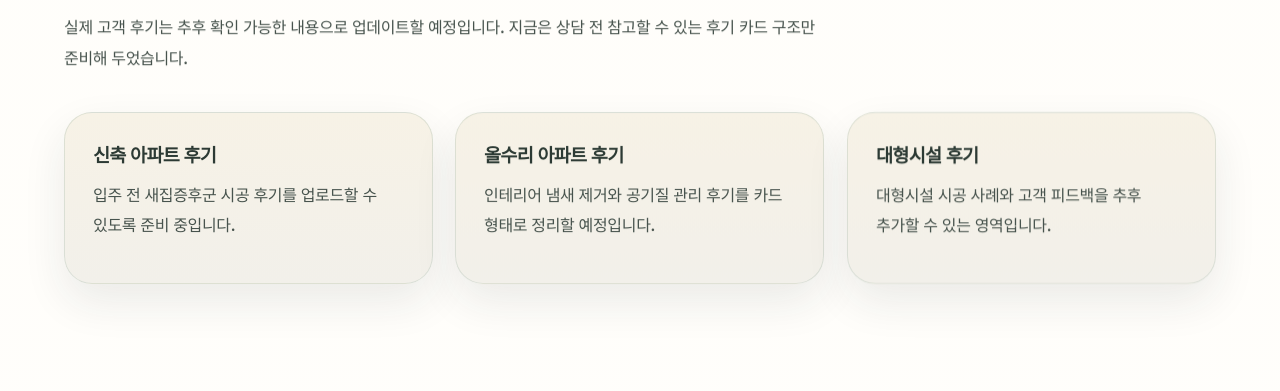
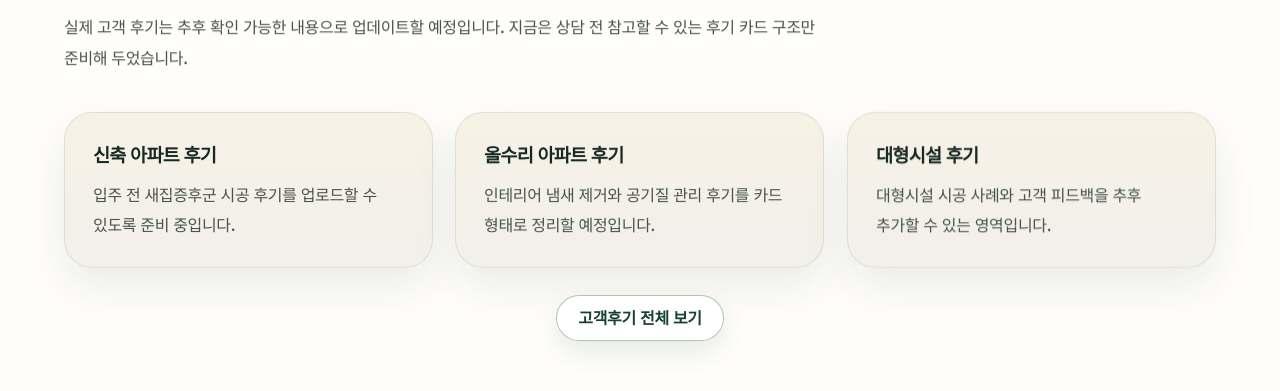
Before and after one commit to kclee0903-dotcom/banditbully-mapo-homepage, a website: page index.html in a window 1280 px wide. Shown: the part 6482-6873 px from the top of the page. Drawn offline with Linux system fonts and the light colour scheme.

Commit message:
Link homepage reviews section to reviews page

```diff
--- a/index.html
+++ b/index.html
@@ -483,18 +483,21 @@
         <p>실제 고객 후기는 추후 확인 가능한 내용으로 업데이트할 예정입니다. 지금은 상담 전 참고할 수 있는 후기 카드 구조만 준비해 두었습니다.</p>
       </div>
       <div class="grid cards cards--three reveal-card-group">
-        <article class="card card--warm">
+        <a class="card card--warm review-link-card" href="reviews.html" aria-label="신축 아파트 후기 고객리뷰 전체 보기">
           <h3>신축 아파트 후기</h3>
           <p>입주 전 새집증후군 시공 후기를 업로드할 수 있도록 준비 중입니다.</p>
-        </article>
-        <article class="card card--warm">
+        </a>
+        <a class="card card--warm review-link-card" href="reviews.html" aria-label="올수리 아파트 후기 고객리뷰 전체 보기">
           <h3>올수리 아파트 후기</h3>
           <p>인테리어 냄새 제거와 공기질 관리 후기를 카드 형태로 정리할 예정입니다.</p>
-        </article>
-        <article class="card card--warm">
+        </a>
+        <a class="card card--warm review-link-card" href="reviews.html" aria-label="대형시설 후기 고객리뷰 전체 보기">
           <h3>대형시설 후기</h3>
           <p>대형시설 시공 사례와 고객 피드백을 추후 추가할 수 있는 영역입니다.</p>
-        </article>
+        </a>
+      </div>
+      <div class="reviews__actions reveal-card">
+        <a class="button button--secondary" href="reviews.html">고객후기 전체 보기</a>
       </div>
     </section>
 
--- a/style.css
+++ b/style.css
@@ -362,6 +362,28 @@
 }
 
 .card--warm { background: linear-gradient(180deg, #f7f2e6, #f2f0ea); }
+
+.review-link-card {
+  display: block;
+  height: 100%;
+  color: inherit;
+}
+
+.review-link-card:focus-visible {
+  outline: 3px solid rgba(35, 95, 67, 0.42);
+  outline-offset: 4px;
+}
+
+.review-link-card h3 { color: var(--heading); }
+.review-link-card p:last-child { margin-bottom: 0; }
+
+.reviews__actions {
+  display: flex;
+  justify-content: center;
+  width: 100%;
+  max-width: var(--content-max);
+  margin: 26px auto 0;
+}
 
 .expert.premium-brand {
   position: relative;
```
